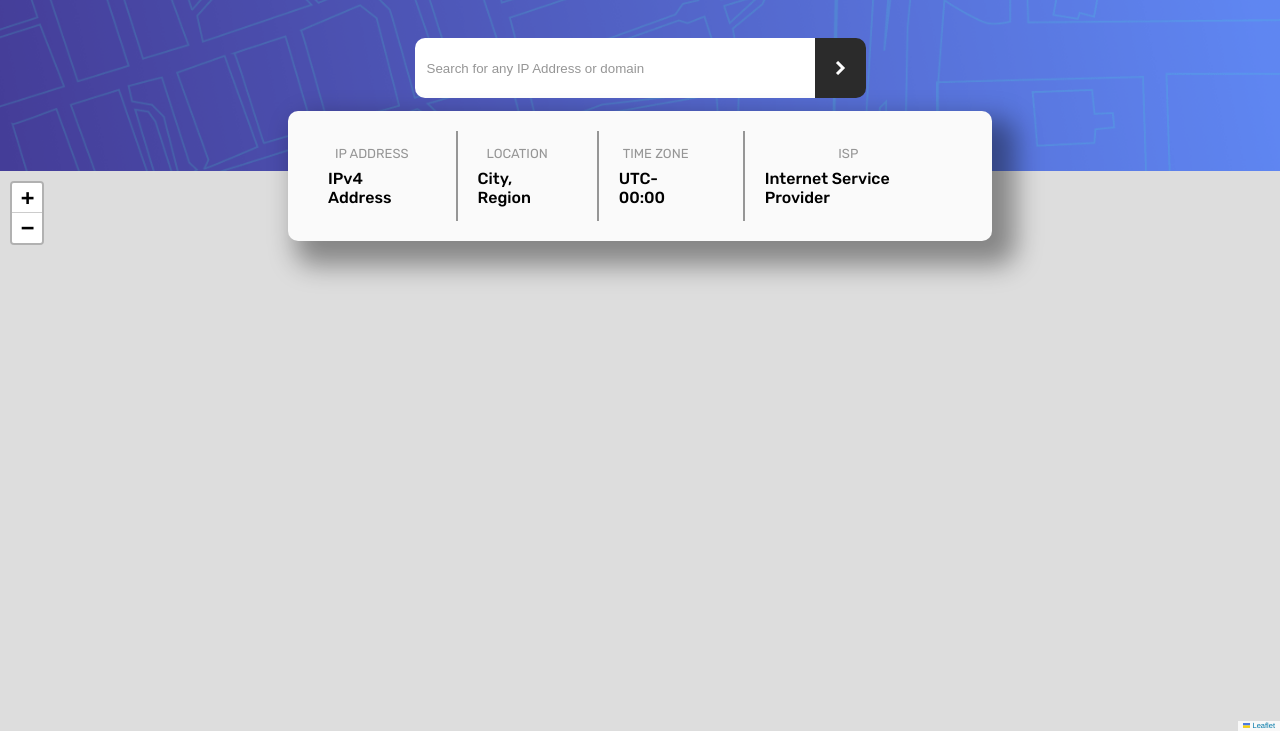
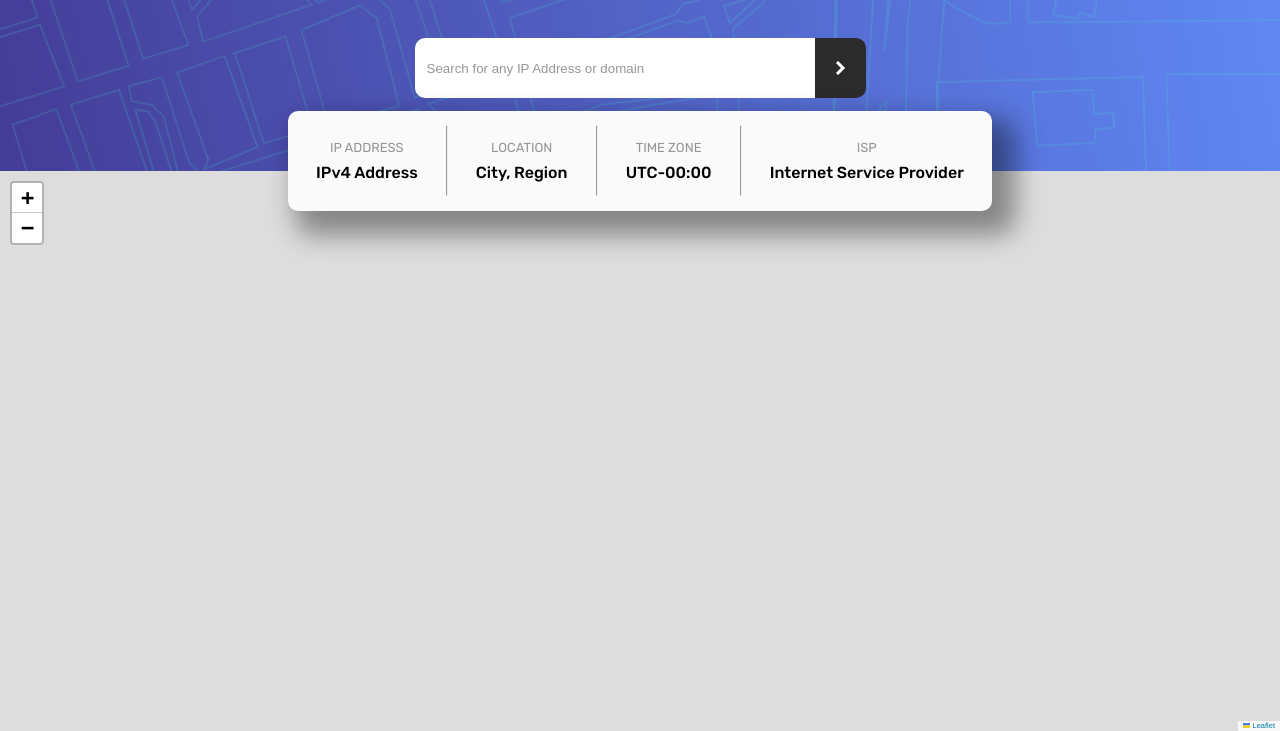
Before and after one commit to NikeshCohen/IP-Locator, a plain HTML site: page index.html in a window 1280 px wide. Shown: the part 69-800 px from the top of the page. Drawn offline with nearby package versions, Linux system fonts and the light colour scheme; no server answers.

Commit message:
Fixed line issue

```diff
--- a/CSS/style.css
+++ b/CSS/style.css
@@ -112,7 +112,8 @@ body {
   background-color: var(--white);
   border-radius: var(--br);
   box-shadow: 15.5px 16px 27px 8px rgba(0, 0, 0, 0.4);
-  justify-content: space-between;
+  justify-content: space-evenly;
+  text-align: center;
   position: absolute;
   margin-left: auto;
   margin-right: auto;
@@ -138,23 +139,12 @@ body {
 }
 
 .flex-item {
-  align-items: center;
-  justify-content: center;
-  margin: 2rem 2rem 2rem 0;
-  padding: 2rem 4rem 2rem 0;
-  border-right: solid 0.2rem var(--Gray);
-  height: 9rem;
+  position: relative;
+  height: 100%;
 }
 
-.flex-item:nth-child(3) {
-  padding-right: 5rem;
-}
-.flex-item:first-child {
-  padding-left: 4rem;
-}
-
-.flex-item:last-child {
-  border: none;
+.hr {
+  height: 7rem;
 }
 
 /* Map */
--- a/index.html
+++ b/index.html
@@ -46,14 +46,17 @@
         <p class="text info-box-text">IP Address</p>
         <p class="data-text ip-address">IPv4 Address</p>
       </div>
+      <hr class="hr" />
       <div class="flex column flex-item">
         <p class="text info-box-text">Location</p>
         <p class="data-text location">City, Region</p>
       </div>
+      <hr class="hr" />
       <div class="flex column flex-item">
         <p class="text info-box-text">Time Zone</p>
         <p class="data-text time-zone">UTC-00:00</p>
       </div>
+      <hr class="hr" />
       <div class="flex column flex-item">
         <p class="text info-box-text">ISP</p>
         <p class="data-text isp">Internet Service Provider</p>
```
